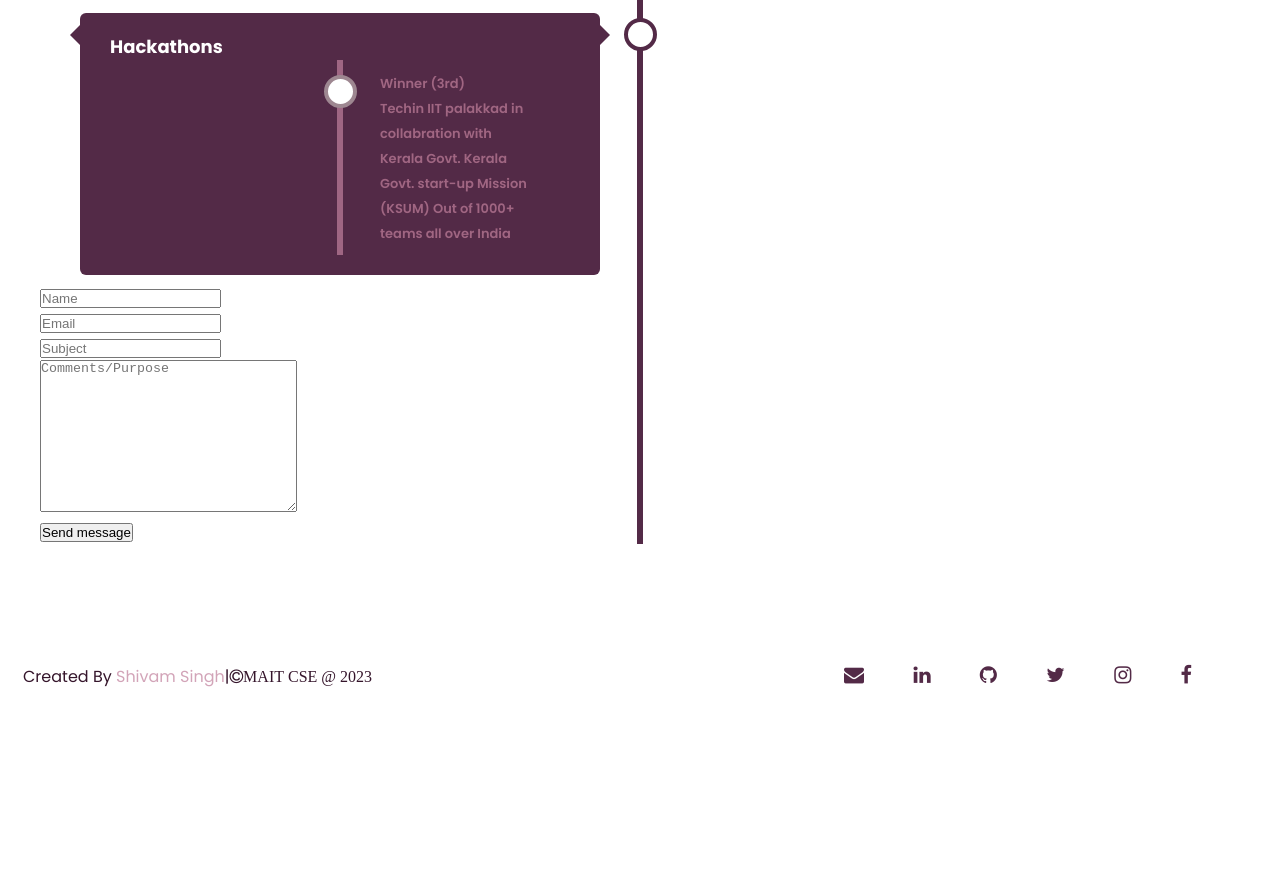
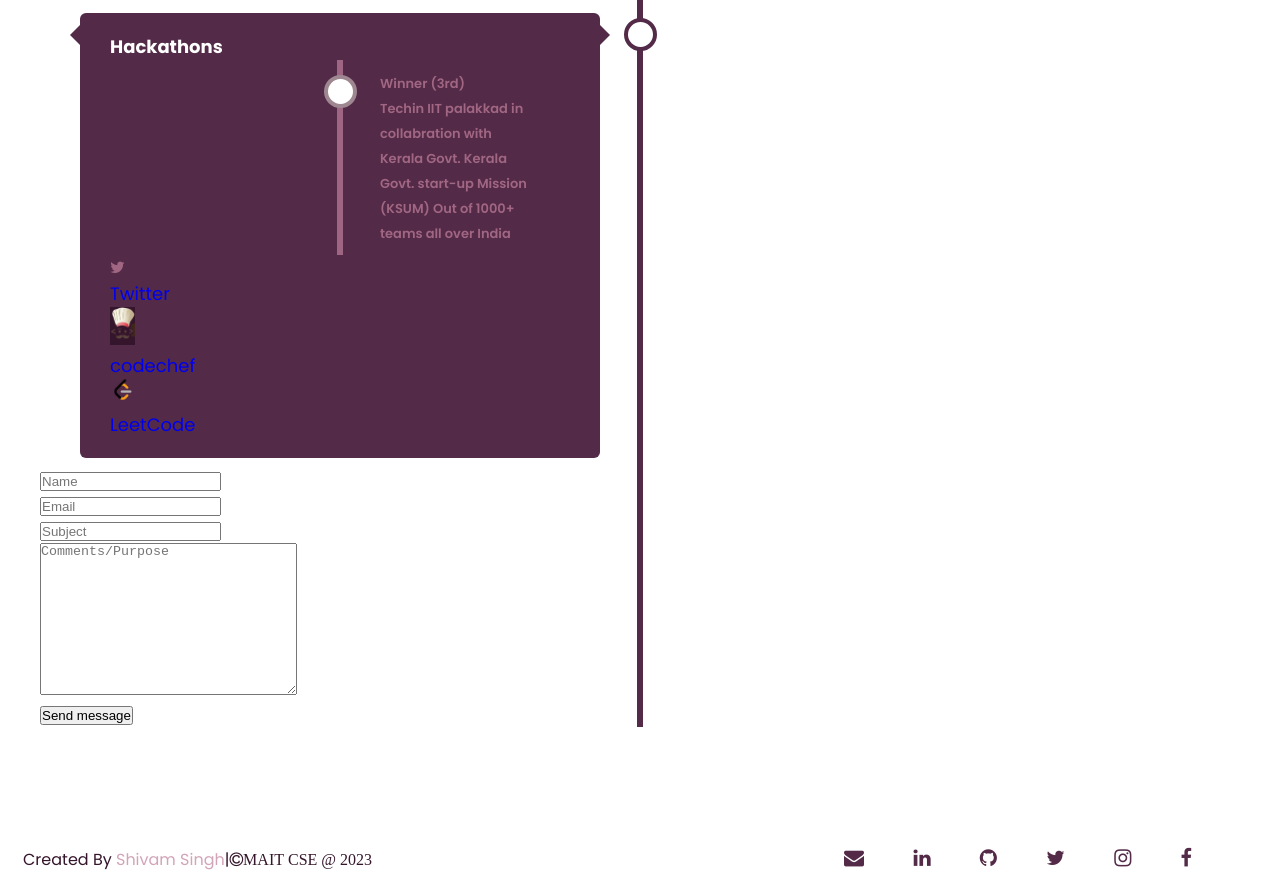
Before and after one commit to shivamsingh124/STEM_Movement, a plain HTML site: page shivam singh/index.html in a window 1280 px wide. Shown: the part 7800-8692 px from the top of the page. Before the commit the page ends 8509 px from the top, so only its background shows below. Drawn offline with nearby package versions, Linux system fonts and the light colour scheme.

Commit message:
Index change

```diff
--- a/shivam singh/index.html
+++ b/shivam singh/index.html
@@ -936,6 +936,50 @@
                     </div>
 
 
+                        <!-- <div class="row">
+                            <i class="fa fa-gitlab"></i>
+                            <div class="info">
+                                <a href="https://gitlab.com/syedareehaquasar">
+                                    <div class="head">GitLab</div>
+                                </a>
+                            </div>
+                        </div> -->
+
+                        <!-- <div class="row">
+                            <i class="fa fa-medium"></i>
+                            <div class="info">
+                                <a href="https://syedareehaquasar.medium.com/">
+                                    <div class="head">Medium</div>
+                                </a>
+                            </div>
+                        </div> -->
+
+                        <div class="row">
+                            <i class="fa fa-twitter"></i>
+                            <div class="info">
+                                <a href="https://twitter.com/shivam72955196/" target="_blank">
+                                    <div class="head">Twitter</div>
+                                </a>
+                            </div>
+                        </div>
+
+
+                        <div class="row">
+                            <img src="icons/Screenshot (1245)-removebg-preview.jpg" class="sm_icon">
+                            <div class="info">
+                                <a href="https://www.codechef.com/users/shivams0612w" target="_blank">
+                                    <div class="head">codechef</div>
+                                </a>
+                            </div>
+                        </div>
+                        <div class="row">
+                            <img src="icons/LeetCode_logo_black.png" class="sm_icon">
+                            <div class="info">
+                                <a href="https://leetcode.com/Shivams0612w/" target="_blank">
+                                    <div class="head">LeetCode</div>
+                                </a>
+                            </div>
+                        </div>
 
                     </div>
                 </div>
```
Also changed, not shown: 1 other file.
